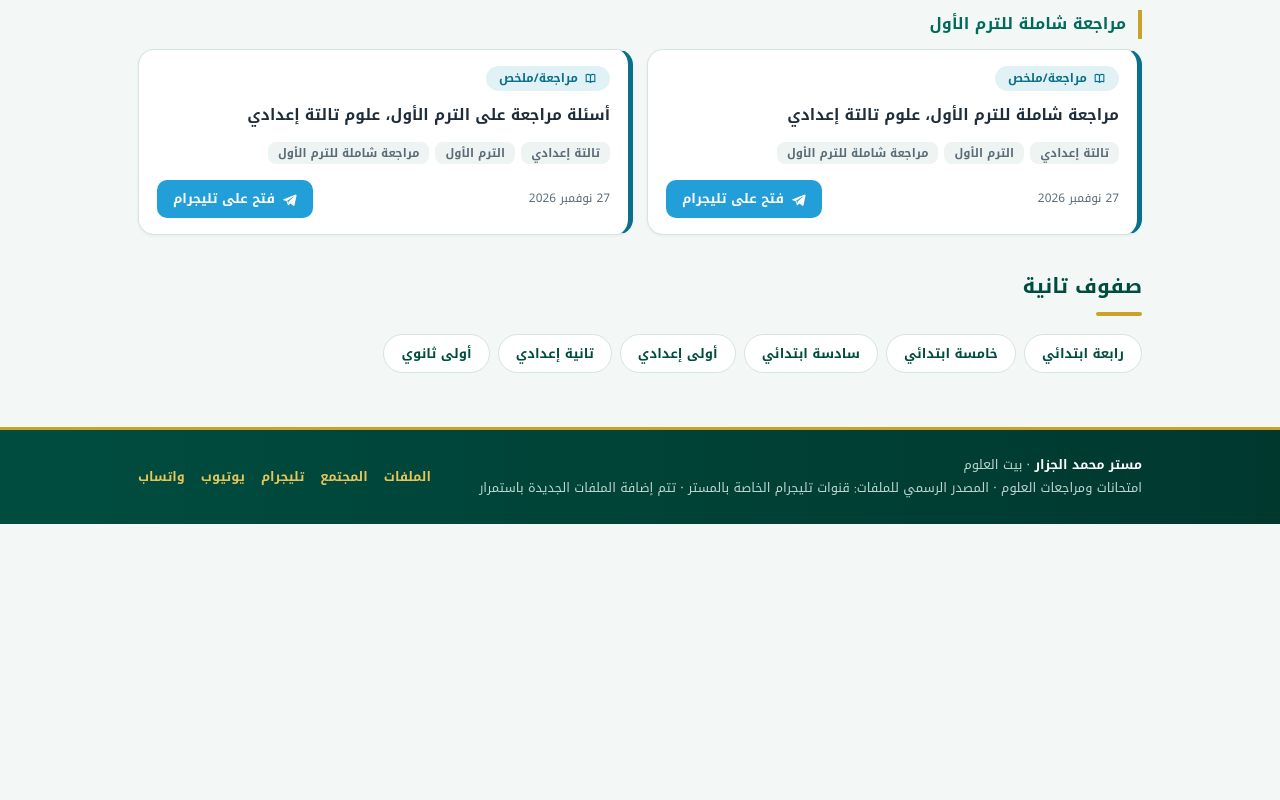
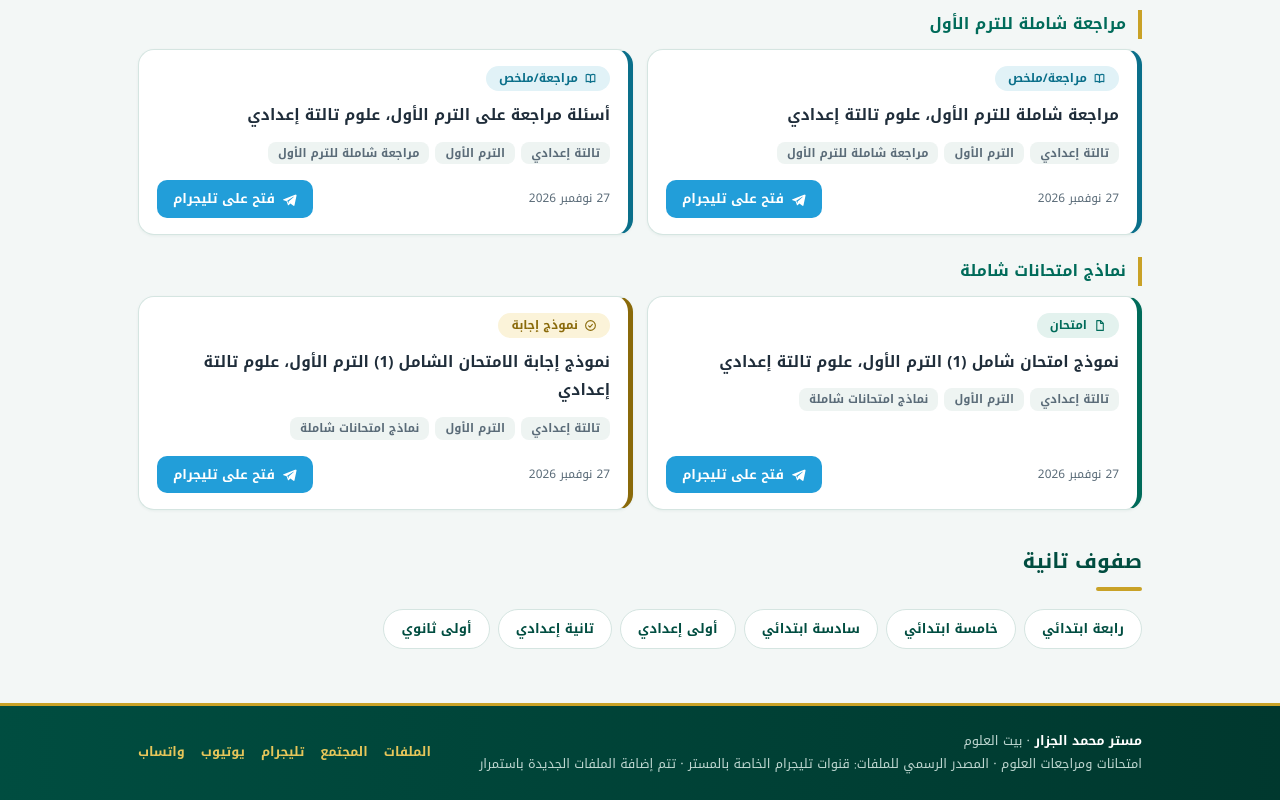
Before and after one commit to mohamedelgazar043-svg/mohamed-elgazar-exams, a plain HTML site: page docs/exams/3prep.html in a window 1280 px wide. Shown: the part 1361-2161 px from the top of the page. Before the commit the page ends 1885 px from the top, so only its background shows below. Drawn offline with Linux system fonts and the light colour scheme.

Commit message:
Update 3prep.html

```diff
--- a/docs/exams/3prep.html
+++ b/docs/exams/3prep.html
@@ -144,7 +144,7 @@ html,body{max-width:100%;overflow-x:hidden}
 <main id="main">
 
 <div class="wrap"><nav class="crumbs" aria-label="مسار التنقل"><a href="https://mohamedelgazar043-svg.github.io/mohamed-elgazar-exams/">الرئيسية</a> ‹ <a href="https://mohamedelgazar043-svg.github.io/mohamed-elgazar-exams/exams/">الملفات</a> ‹ تالتة إعدادي</nav></div>
-<div class="page-head"><div class="wrap"><h1>العلوم: الصف تالتة إعدادي</h1><p>الترم الأول · 8 ملفات</p></div></div>
+<div class="page-head"><div class="wrap"><h1>العلوم: الصف تالتة إعدادي</h1><p>الترم الأول · 10 ملفات</p></div></div>
 <section><div class="wrap"><h2 class="unit-h">الوحدة الرابعة</h2><div class="cards"><article class="ecard" style="--tc:#006b5a;--tbg:#e3f2ee" data-q="امتحان الوحدة الرابعة الدرس الأول (السجل الحفري) علوم تالتة إعدادي تالتة إعدادي الوحدة الرابعة امتحان العلوم" data-g="تالتة إعدادي" data-t="امتحان">
 <span class="etype"><svg viewBox="0 0 24 24" fill="none" stroke="currentColor" stroke-width="2" stroke-linejoin="round"><path d="M7 3h7l5 5v13H7z"/><path d="M14 3v5h5"/></svg> امتحان</span>
 <h3><a href="https://mohamedelgazar043-svg.github.io/mohamed-elgazar-exams/exams/e0">امتحان الوحدة الرابعة الدرس الأول (السجل الحفري) علوم تالتة إعدادي</a></h3>
@@ -193,6 +193,18 @@ html,body{max-width:100%;overflow-x:hidden}
 <div class="chips"><span class="chip">تالتة إعدادي</span><span class="chip">الترم الأول</span><span class="chip">مراجعة شاملة للترم الأول</span></div>
 <div class="foot"><span class="date">27 نوفمبر 2026</span><a class="tg-btn" href="https://t.me/mo7amed_elgazar/1197" target="_blank" rel="noopener">فتح على تليجرام</a></div>
 </article>
+</div><h2 class="unit-h">نماذج امتحانات شاملة</h2><div class="cards"><article class="ecard" style="--tc:#006b5a;--tbg:#e3f2ee" data-q="نموذج امتحان شامل (1) الترم الأول، علوم تالتة إعدادي تالتة إعدادي نماذج امتحانات شاملة امتحان العلوم" data-g="تالتة إعدادي" data-t="امتحان">
+<span class="etype"><svg viewBox="0 0 24 24" fill="none" stroke="currentColor" stroke-width="2" stroke-linejoin="round"><path d="M7 3h7l5 5v13H7z"/><path d="M14 3v5h5"/></svg> امتحان</span>
+<h3><a href="https://mohamedelgazar043-svg.github.io/mohamed-elgazar-exams/exams/e43">نموذج امتحان شامل (1) الترم الأول، علوم تالتة إعدادي</a></h3>
+<div class="chips"><span class="chip">تالتة إعدادي</span><span class="chip">الترم الأول</span><span class="chip">نماذج امتحانات شاملة</span></div>
+<div class="foot"><span class="date">27 نوفمبر 2026</span><a class="tg-btn" href="https://t.me/mo7amed_elgazar/1200" target="_blank" rel="noopener">فتح على تليجرام</a></div>
+</article>
+<article class="ecard" style="--tc:#8a6a0a;--tbg:#fbf3d9" data-q="نموذج إجابة الامتحان الشامل (1) الترم الأول، علوم تالتة إعدادي تالتة إعدادي نماذج امتحانات شاملة نموذج إجابة العلوم" data-g="تالتة إعدادي" data-t="نموذج إجابة">
+<span class="etype"><svg viewBox="0 0 24 24" fill="none" stroke="currentColor" stroke-width="2" stroke-linecap="round" stroke-linejoin="round"><circle cx="12" cy="12" r="9"/><path d="M8.5 12.5l2.5 2.5 4.5-5"/></svg> نموذج إجابة</span>
+<h3><a href="https://mohamedelgazar043-svg.github.io/mohamed-elgazar-exams/exams/e44">نموذج إجابة الامتحان الشامل (1) الترم الأول، علوم تالتة إعدادي</a></h3>
+<div class="chips"><span class="chip">تالتة إعدادي</span><span class="chip">الترم الأول</span><span class="chip">نماذج امتحانات شاملة</span></div>
+<div class="foot"><span class="date">27 نوفمبر 2026</span><a class="tg-btn" href="https://t.me/mo7amed_elgazar/1201" target="_blank" rel="noopener">فتح على تليجرام</a></div>
+</article>
 </div>
 <div class="sec-head" style="margin-top:34px"><h2>صفوف تانية</h2></div><div class="otherg"><a class="fbpill" href="https://mohamedelgazar043-svg.github.io/mohamed-elgazar-exams/exams/4prim">رابعة ابتدائي</a><a class="fbpill" href="https://mohamedelgazar043-svg.github.io/mohamed-elgazar-exams/exams/5prim">خامسة ابتدائي</a><a class="fbpill" href="https://mohamedelgazar043-svg.github.io/mohamed-elgazar-exams/exams/6prim">سادسة ابتدائي</a><a class="fbpill" href="https://mohamedelgazar043-svg.github.io/mohamed-elgazar-exams/exams/1prep">أولى إعدادي</a><a class="fbpill" href="https://mohamedelgazar043-svg.github.io/mohamed-elgazar-exams/exams/2prep">تانية إعدادي</a><a class="fbpill" href="https://mohamedelgazar043-svg.github.io/mohamed-elgazar-exams/exams/1sec">أولى ثانوي</a></div>
 </div></section>
```
